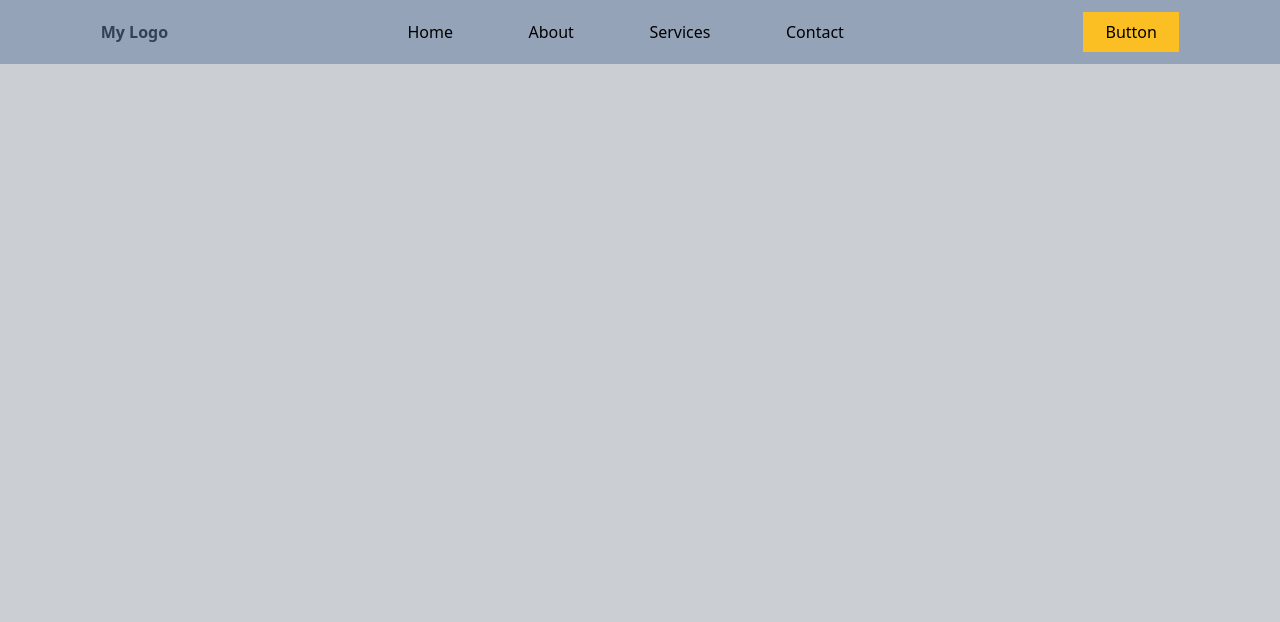
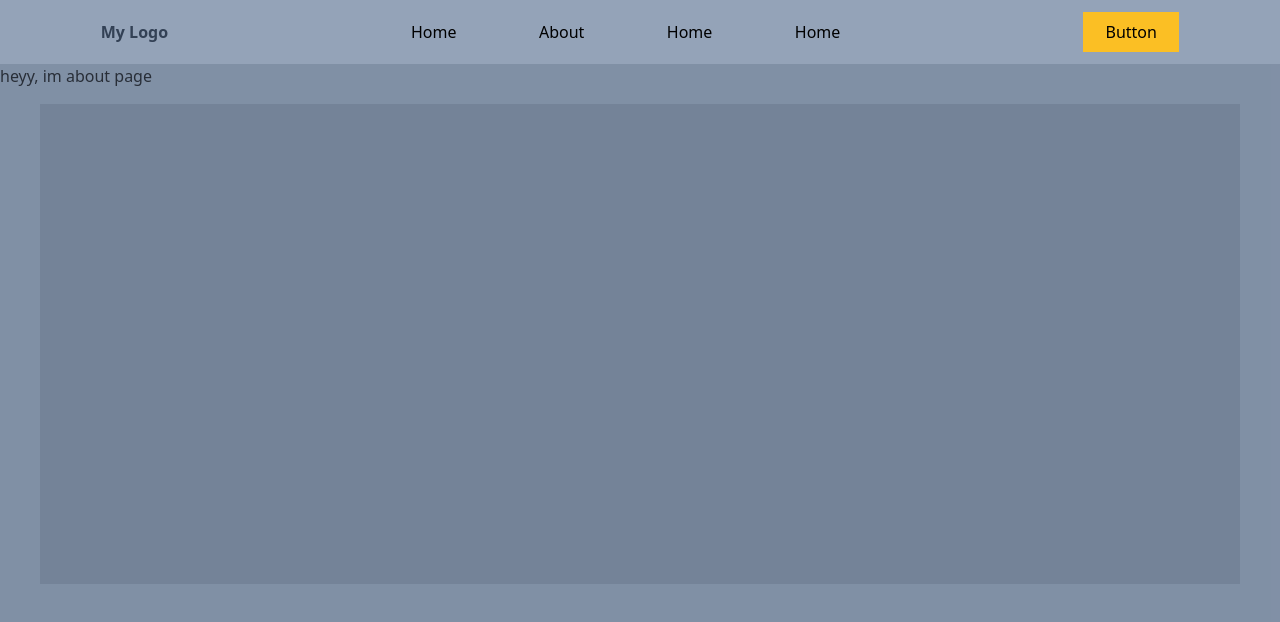
Before and after one commit to aliwajdann/aliwajdan.site, a React (Vite) app: page /about in a window 1280 px wide. Both pictures are taken after a click on the button "Button". Shown: the top 622 px of the page. Built offline with nearby package versions, Linux system fonts and the light colour scheme.

Commit message:
checking tailwind header

```diff
--- a/package.json
+++ b/package.json
@@ -13,7 +13,8 @@
     "@reduxjs/toolkit": "^2.2.7",
     "react": "^18.3.1",
     "react-dom": "^18.3.1",
-    "react-redux": "^9.1.2"
+    "react-redux": "^9.1.2",
+    "react-router-dom": "^6.26.2"
   },
   "devDependencies": {
     "@eslint/js": "^9.9.0",
--- a/src/App.tsx
+++ b/src/App.tsx
@@ -1,17 +1,11 @@
-// import { useState } from 'react'
-// import reactLogo from './assets/react.svg'
-// import viteLogo from '/vite.svg'
 import Header from './Header'
-import Home from './Home'
-import './App.css'
+import { Outlet } from 'react-router-dom'
 
 function App() {
-  // const [count, setCount] = useState(0)
-
   return (
     <>
       <Header />
-     <Home></Home>
+      <Outlet />
     </>
   )
 }
--- a/src/Sidebar.tsx
+++ b/src/Components/Sidebar.tsx
@@ -1,5 +1,5 @@
-import { toggle } from "./Features/IsOpenSlice"
-import { RootState } from "./Store/Store"
+import { toggle } from "../Features/IsOpenSlice"
+import { RootState } from "../Store/Store"
 import { useSelector,useDispatch } from "react-redux"
 
 const Sidebar = () => {
--- /dev/null
+++ b/src/Components/Tailwindbar.tsx
@@ -0,0 +1,11 @@
+import { useSelector } from "react-redux"
+import { RootState } from "../Store/Store"
+
+export default function Tailwindbar() {
+    const isOpen = useSelector((state:RootState) => state.isOpen)
+  return (
+    <div className={`absolute bg-slate-500 opacity-40 p-10 h-full w-full ${isOpen? "block" : "hidden"}`}>
+      <div className="bg-slate-700 opacity-60 h-2/3 w-full"></div>
+    </div>
+  )
+}
--- a/src/Header.tsx
+++ b/src/Header.tsx
@@ -1,6 +1,8 @@
-import Sidebar from "./Sidebar"
+// import Sidebar from "./Components/Sidebar"
+import Tailwindbar from "./Components/Tailwindbar"
 import { useDispatch} from "react-redux"
 import { toggle } from "./Features/IsOpenSlice"
+import { NavLink } from "react-router-dom"
 export default function Header() {
   const dispatch = useDispatch()
   return (
@@ -10,17 +12,17 @@ export default function Header() {
       <div className="font-bold text-slate-700">My Logo</div>
       <nav className="w-2/5">
         <ul className="lg:flex lg:justify-around hidden">
-            <li>Home</li>
-            <li>About</li>
-            <li>Services</li>
-            <li>Contact</li>
+          <NavLink to={""}>Home</NavLink>
+          <NavLink to={"about"}>About</NavLink>
+          <NavLink to={""}>Home</NavLink>
+          <NavLink to={""}>Home</NavLink>
         </ul>
       </nav>
       <button onClick={()=> dispatch(toggle())} className="h-10 w-24 bg-amber-400">Button</button>
     </div>
     </header>
-
-    <Sidebar />
+    {/* <Sidebar /> */}
+    <Tailwindbar />
     </>
   )
 }
--- /dev/null
+++ b/src/Pages/About.tsx
@@ -0,0 +1,7 @@
+export default function About() {
+  return (
+    <div className="h-lvh bg-slate-400">
+      <h2>heyy, im about page</h2>
+    </div>
+  )
+}
--- a/src/Home.tsx
+++ b/src/Pages/Home.tsx
@@ -1,7 +1,6 @@
 export default function Home() {
   return (
     <div className="h-lvh bg-slate-700 opacity-25 w-lvw transition-transform duration-1000 ease-in-out">
-
     </div>
   )
 }
--- a/src/main.tsx
+++ b/src/main.tsx
@@ -4,11 +4,24 @@ import App from './App.tsx'
 import './index.css'
 import store from './Store/Store.tsx'
 import { Provider } from 'react-redux'
+import About from './Pages/About.tsx'
+import Home from './Pages/Home.tsx'
+import { Route, RouterProvider,createBrowserRouter,createRoutesFromElements } from 'react-router-dom'
+
+const router = createBrowserRouter(
+  createRoutesFromElements(
+    <Route path="/" element={<App />}>
+      <Route path="" element={<Home />} />
+      <Route path="about" element={<About />} />
+    </Route>
+  )
+)
 
 createRoot(document.getElementById('root')!).render(
   <StrictMode>
 <Provider store={store}>
-    <App />
+  <RouterProvider router={router}>
+  </RouterProvider>
   </Provider>
   </StrictMode>,
 )
```
Also changed, not shown: 1 other file (tests, documents, lock files or other folders).
